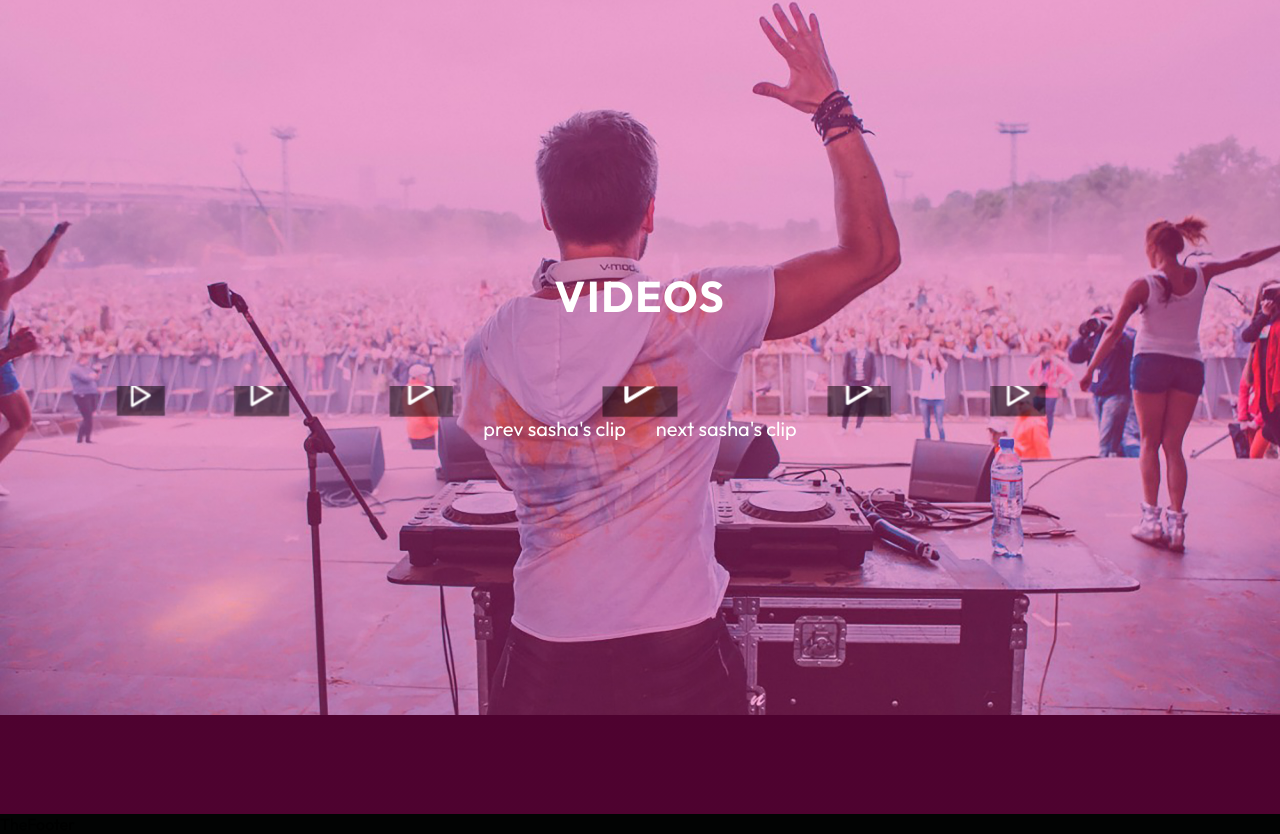
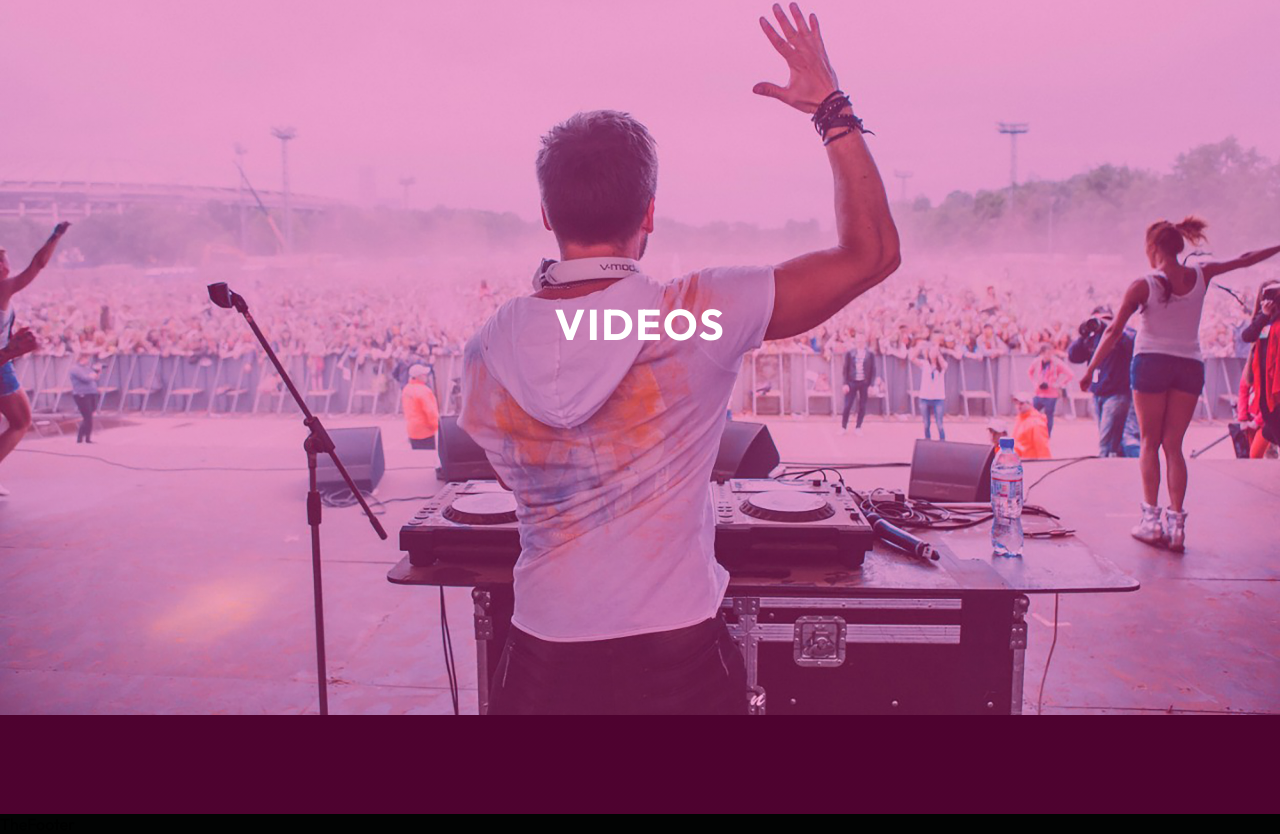
Before and after one commit to sashadith/website, a Next.js app: page / in a window 1280 px wide. Shown: the part 1786-2620 px from the top of the page. Built offline with nearby package versions, Linux system fonts and the light colour scheme.

Commit message:
edit slider

```diff
--- a/src/components/Carousel/Carousel.jsx
+++ b/src/components/Carousel/Carousel.jsx
@@ -21,8 +21,6 @@ import Image4 from '../../assets/images/slider3.jpg';
 import Image5 from '../../assets/images/slider4.jpg';
 import Image6 from '../../assets/images/slider5.jpg';
 
-export const Carousel = () => {
-
 const videoData = [
   { videoId: "MlWzWK-8A-Y", coverImage: Image1 },
   { videoId: "E-o6-1GRJ6g", coverImage: Image2 },
@@ -39,6 +37,8 @@ export const Carousel = () => {
   }
   return array;
 };
+
+export const Carousel = () => {
 
   const videoRefs = useRefArray(videoData.length);
 
@@ -87,7 +87,7 @@ export const Carousel = () => {
           nextEl: '.nextCarouselBtn',
           prevEl: '.prevCarouselBtn',
         }}
-        grabCursor={true}
+        draggable={true}
         centeredSlides={true}
         effect="coverflow"
         coverflowEffect={{
@@ -137,10 +137,6 @@ export const Carousel = () => {
             </div>
           </SwiperSlide>
         ))}
-        <div className={style.buttonsWrapper}>
-          <div className="prevCarouselBtn">prev sasha&apos;s clip</div>
-          <div className="nextCarouselBtn">next sasha&apos;s clip</div>
-        </div>
       </Swiper>
     </div>
   );
```
Lines whose indentation alone changed are shown as unchanged.
